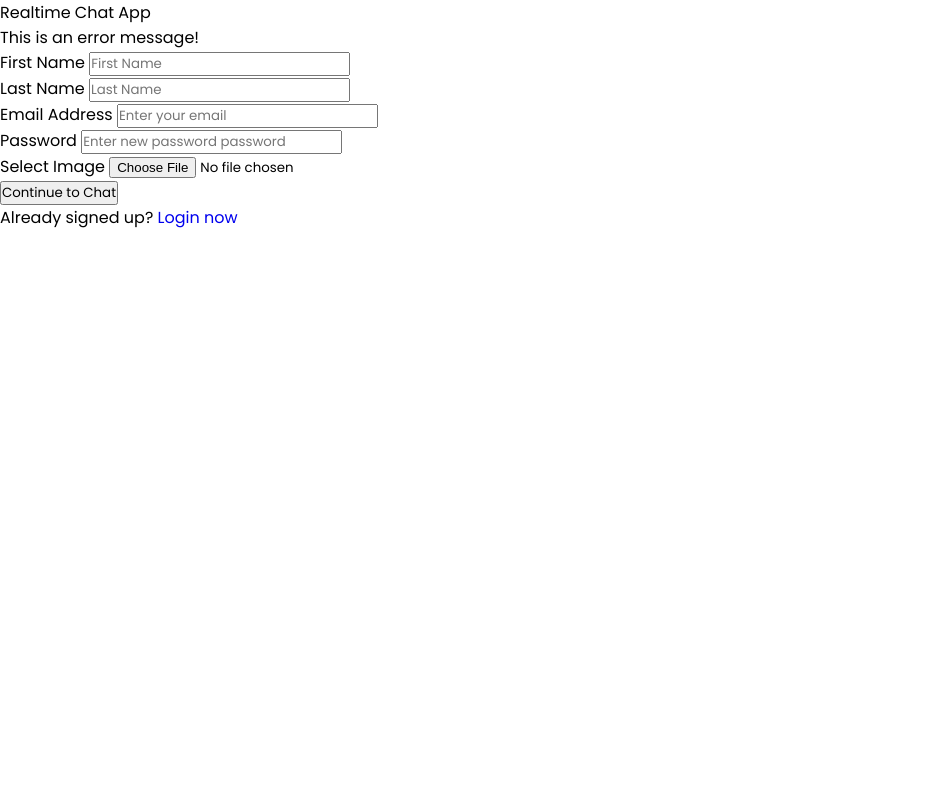
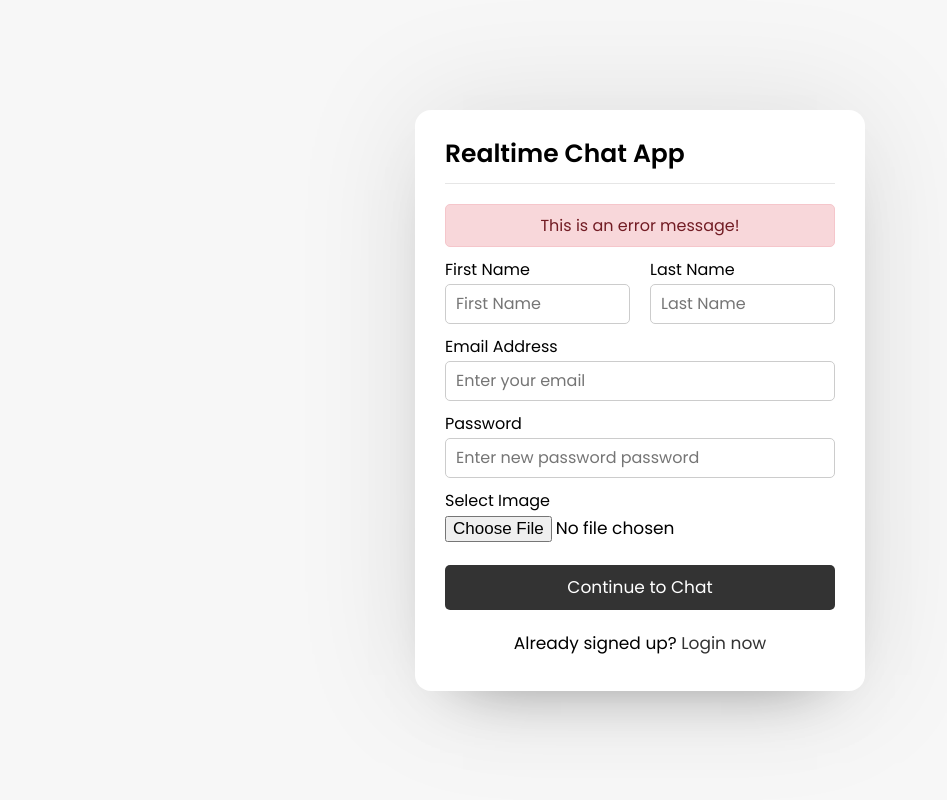
Before and after one commit to Archiroo/Chat, a PHP site: page / in a window 1280 px wide. Shown: the whole page, without its empty margins (0-947 px from the left). Run offline with PHP 8.4, Linux system fonts and the light colour scheme.

Commit message:
form đăng kí

```diff
--- a/index.html
+++ b/index.html
@@ -15,30 +15,30 @@
             <form action="#">
                 <div class="error-txt">This is an error message!</div>
                 <div class="name-details">
-                    <div class="field">
+                    <div class="field input">
                         <label>First Name</label>
                         <input type="text" placeholder="First Name">
                     </div>
-                    <div class="field">
+                    <div class="field input">
                         <label>Last Name</label>
                         <input type="text" placeholder="Last Name">
                     </div>
-                    <div class="field">
+                </div>
+                    <div class="field input">
                         <label>Email Address</label>
                         <input type="text" placeholder="Enter your email">
                     </div>
-                    <div class="field">
+                    <div class="field input">
                         <label>Password</label>
                         <input type="text" placeholder="Enter new password password">
                     </div>
-                    <div class="field">
+                    <div class="field image">
                         <label>Select Image</label>
                         <input type="file">
                     </div>
-                    <div class="field">
+                    <div class="field button">
                         <input type="submit" value="Continue to Chat">
                     </div>
-                </div>
             </form>
             <div class="link">Already signed up? <a href="#">Login now</a></div>
         </section>
--- a/style.css
+++ b/style.css
@@ -6,3 +6,94 @@
     text-decoration: none;
     font-family: 'Poppins', sans-serif;
 }
+body{
+    display: flex;
+    align-items: center;
+    justify-content: center;
+    min-height: 100vh;
+    background: #f7f7f7;
+}
+.wrapper{
+    background: #fff;
+    width: 450px;
+    border-radius: 16px;
+    box-shadow: 0 0 128px rgba(0, 0, 0, 0.1), 0 32px 64px -48px rgba(0, 0, 0, 0.5);
+}
+
+
+
+/* SIGN UP */
+.form{
+    padding: 25px 30px;
+}
+.form header{
+    font-size: 25px;
+    font-weight: 600;
+    padding-bottom: 10px;
+    border-bottom: 1px solid #e6e6e6;
+}
+.form form{
+    margin: 20px 0;
+}
+.form form .error-txt{
+    color: #721c24;
+    background: #f8d7da;
+    padding: 8px 10px;
+    text-align: center;
+    border-radius: 5px;
+    margin-bottom: 10px;
+    border: 1px solid #f5c6cb;
+}
+.form form .name-details{
+    display: flex;
+}
+.form .name-details .field:first-child{
+    margin-right: 10px;
+}
+.form .name-details .field:last-child{
+    margin-left: 10px;
+}
+.form form .field{
+    display: flex;
+    flex-direction: column;
+    margin-bottom: 10px;
+}
+.form form .field label{
+    margin-bottom: 2px;
+}
+.form form .field input{
+    outline: none;
+}
+.form form .input input{
+    height: 40px;
+    width: 100%;
+    font-size: 16px;
+    padding: 0 10px;
+    border: 1px solid #ccc;
+    border-radius: 5px;
+}
+.form form .image input{
+    font-size: 17px;
+}
+.form form .button input{
+    margin-top: 13px;
+    height: 45px;
+    border: none;
+    font-size: 17px;
+    font-weight: 400;
+    background: #333;
+    color: #fff;
+    border-radius: 5px;
+    cursor: pointer;
+}
+.form .link{
+    text-align: center;
+    margin: 10px 0;
+    font-size: 17px;
+}
+.form .link a{
+    color: #333;
+}
+.form .link a:hover{
+    text-decoration: underline;
+}
```
